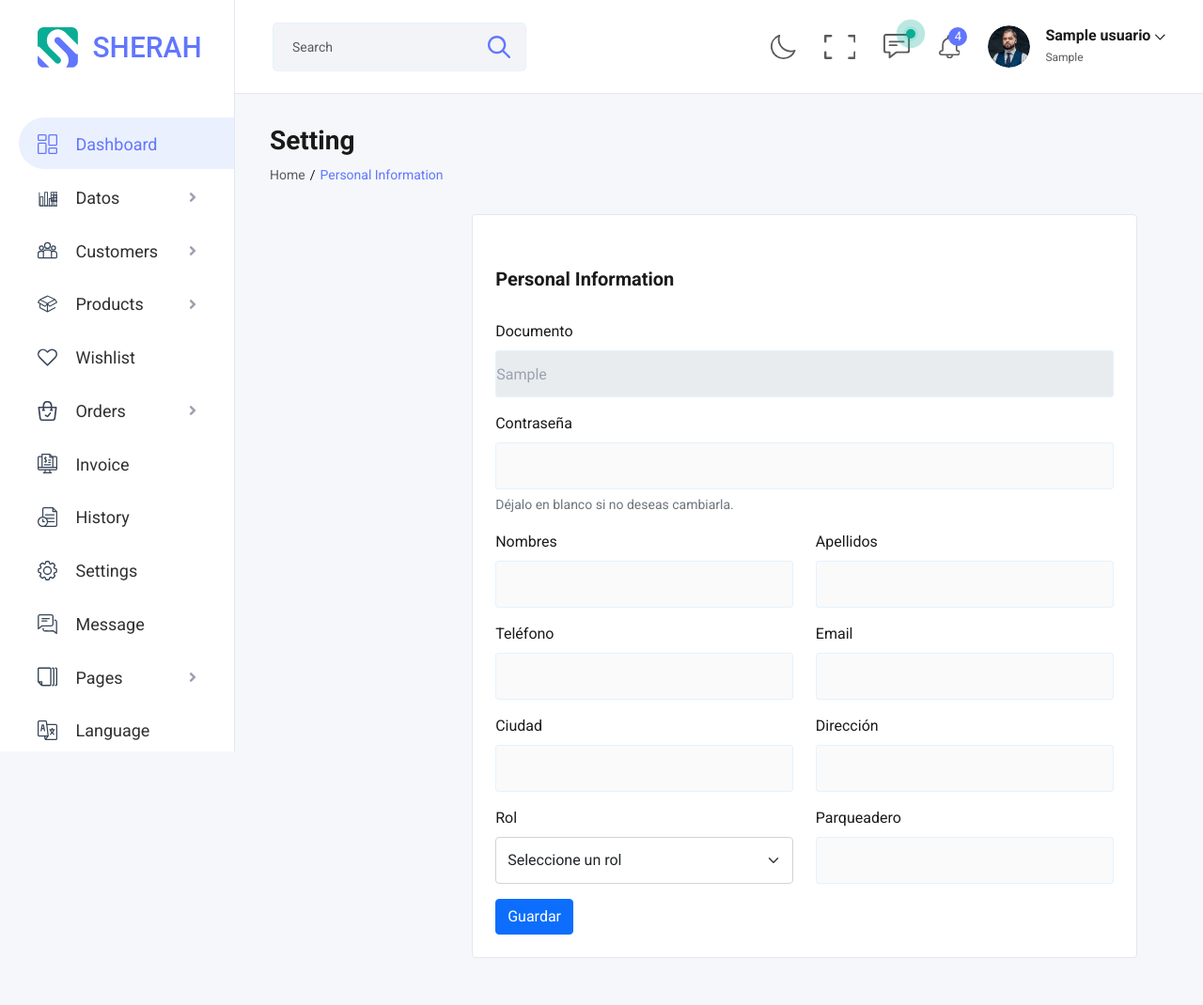
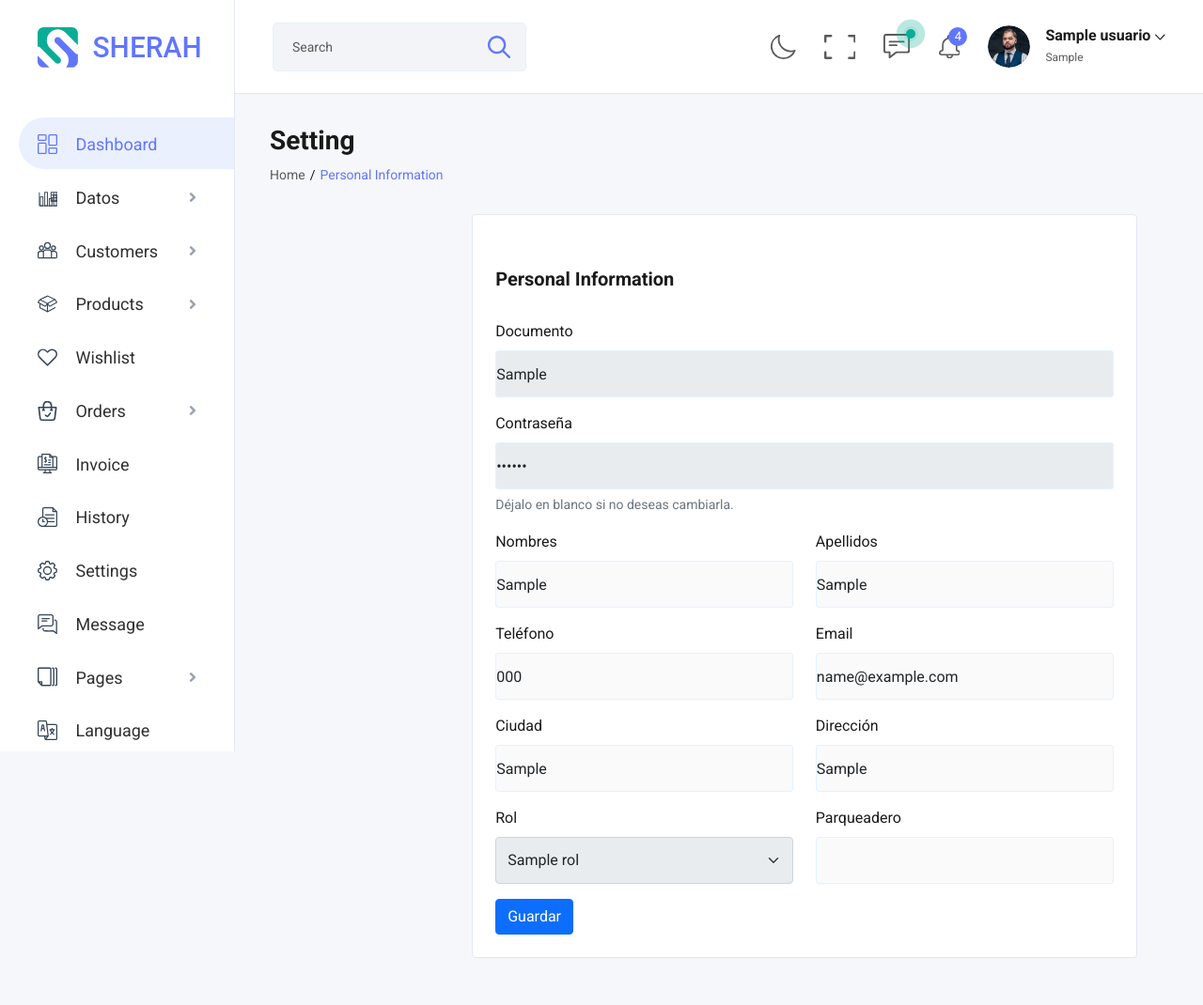
Before and after one commit to Juliandos/Parqueadero, a Flask app: page /profile_info in a window 1280 px wide. Shown: the whole page at 94% size. Run offline with Flask 3, Linux system fonts and the light colour scheme; a user stored in the database is signed in; tables that the repository leaves empty hold one stand-in row (values such as "Sample post"); some libraries are stand-ins or nearby versions.

Commit message:
adaptación para que traiga la información de Rol y Parqueadero para no modificar esos campos

```diff
--- a/app/routes.py
+++ b/app/routes.py
@@ -1620,28 +1620,10 @@ def register():
 @routes.route('/profile_info', methods=['GET'])
 @login_required
 def profile_info():
+
+    rol = Rol.query.filter_by(id=current_user.rol_id).first()
+    print(current_user)
     return render_template('profile-info.html',
                         titulo="Información de perfil",
-                        usuario=current_user)
-
-# @routes.route('/profile_info_edit', methods=['POST'])
-# # @login_required
-# def profile_info_edit():
-#     print("Solicitud recibida:", request.method)
-#     print("Datos en request.form:", request.form)
-#     form = UsuarioForm(request.form)
-#     print(form.validate_on_submit())
-#     if form.validate_on_submit():  # Validar el formulario
-#         # Actualizar los datos del usuario
-#         current_user.nombres = form.nombres.data
-#         current_user.apellidos = form.apellidos.data
-#         current_user.telefono = form.telefono.data
-#         current_user.direccion = form.direccion.data
-#         current_user.ciudad = form.ciudad.data
-
-#         # Guardar cambios en la base de datos
-#         db.session.commit()
-
-#         return jsonify({"mensaje": "Perfil actualizado con éxito"}), 200
-#     else:
-#         return jsonify({"error": "Datos inválidos", "detalles": form.errors}), 400
+                        usuario=current_user,
+                        rol=rol)
--- a/app/templates/profile-info.html
+++ b/app/templates/profile-info.html
@@ -45,26 +45,26 @@
 
                                               <div class="mb-3">
                                                 <label for="documento" class="form-label">Documento</label>
-                                                <input type="text" class="form-control" id="documento" readonly value={{usuario.documento}}>
+                                                <input type="text" class="form-control text-dark" id="documento" readonly value={{usuario.documento}}>
                                                 <div class="invalid-feedback">El documento es obligatorio.</div>
                                               </div>
 
                                               <div class="mb-3">
                                                 <label for="contrasena" class="form-label">Contraseña</label>
-                                                <input type="password" class="form-control" id="contrasena">
+                                                <input type="password" class="form-control text-dark" id="contrasena" readonly value={{usuario.contrasena}}>
                                                 <div class="form-text">Déjalo en blanco si no deseas cambiarla.</div>
                                               </div>
 
                                               <div class="row">
                                                 <div class="col-md-6 mb-3">
                                                   <label for="nombres" class="form-label">Nombres</label>
-                                                  <input type="text" class="form-control" id="nombres" required>
+                                                  <input type="text" class="form-control text-dark" id="nombres" required value={{usuario.nombres}}>
                                                   <div class="invalid-feedback">Los nombres son obligatorios.</div>
                                                 </div>
 
                                                 <div class="col-md-6 mb-3">
                                                   <label for="apellidos" class="form-label">Apellidos</label>
-                                                  <input type="text" class="form-control" id="apellidos" required>
+                                                  <input type="text" class="form-control text-dark" id="apellidos" required value={{usuario.apellidos}}>
                                                   <div class="invalid-feedback">Los apellidos son obligatorios.</div>
                                                 </div>
                                               </div>
@@ -72,13 +72,13 @@
                                               <div class="row">
                                                 <div class="col-md-6 mb-3">
                                                   <label for="telefono" class="form-label">Teléfono</label>
-                                                  <input type="text" class="form-control" id="telefono" required>
+                                                  <input type="text" class="form-control text-dark" id="telefono" required value={{usuario.telefono}}>
                                                   <div class="invalid-feedback">El teléfono es obligatorio.</div>
                                                 </div>
 
                                                 <div class="col-md-6 mb-3">
                                                   <label for="email" class="form-label">Email</label>
-                                                  <input type="email" class="form-control" id="email" required>
+                                                  <input type="email" class="form-control text-dark" id="email" required value={{usuario.email}}>
                                                   <div class="invalid-feedback">El email es obligatorio y debe ser
                                                     válido.</div>
                                                 </div>
@@ -87,13 +87,13 @@
                                               <div class="row">
                                                 <div class="col-md-6 mb-3">
                                                   <label for="ciudad" class="form-label">Ciudad</label>
-                                                  <input type="text" class="form-control" id="ciudad" required>
+                                                  <input type="text" class="form-control text-dark" id="ciudad" required value={{usuario.ciudad}}>
                                                   <div class="invalid-feedback">La ciudad es obligatoria.</div>
                                                 </div>
 
                                                 <div class="col-md-6 mb-3">
                                                   <label for="direccion" class="form-label">Dirección</label>
-                                                  <input type="text" class="form-control" id="direccion" required>
+                                                  <input type="text" class="form-control text-dark" id="direccion" required value={{usuario.direccion}}>
                                                   <div class="invalid-feedback">La dirección es obligatoria.</div>
                                                 </div>
                                               </div>
@@ -101,18 +101,16 @@
                                               <div class="row">
                                                 <div class="col-md-6 mb-3">
                                                   <label for="rol_id" class="form-label">Rol</label>
-                                                  <select class="form-select" id="rol_id" required>
-                                                    <option value="">Seleccione un rol</option>
-                                                    <option value="1">Administrador</option>
-                                                    <option value="2">Jefe</option>
-                                                    <option value="3">Usuario</option>
+                                                  <select class="form-select" id="rol_id" required disabled>
+                                                    <!-- <option value="">Seleccione un rol</option> -->
+                                                    <option value="1">{{rol.nombre}}</option>
                                                   </select>
                                                   <div class="invalid-feedback">Seleccione un rol válido.</div>
                                                 </div>
 
                                                 <div class="col-md-6 mb-3">
                                                   <label for="parqueadero_id" class="form-label">Parqueadero</label>
-                                                  <input type="text" class="form-control" id="parqueadero_id" required>
+                                                  <input type="text" class="form-control text-dark" id="parqueadero_id" required>
                                                   <div class="invalid-feedback">El parqueadero es obligatorio.</div>
                                                 </div>
                                               </div>
```
